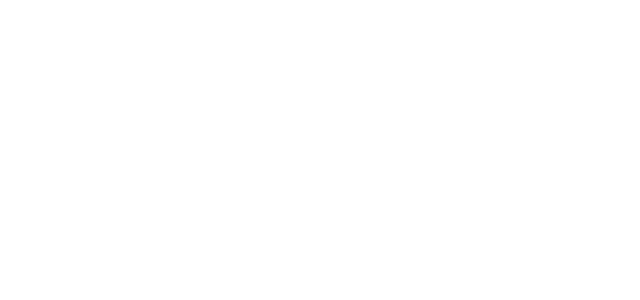
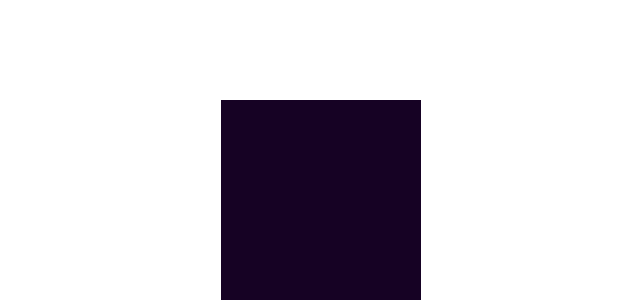
Before and after one commit to Lu-Smith/animated_portfolio_sass_typescript, a React (Create React App) app: page / in a window 1280 px wide. Shown: the part 500-800 px from the top of the page, without its empty margins (519-1159 px from the left). Built offline with nearby package versions, Linux system fonts and the light colour scheme.

Commit message:
testing animations

```diff
--- a/src/Test.tsx
+++ b/src/Test.tsx
@@ -6,8 +6,8 @@ const Test = () => {
     <div className='course'>
         <motion.div
         className="box"
-        initial={{opacity: 1, scale: 0.5}}
-        animate={{opacity: 0}}
+        initial={{opacity: 0, scale: 0.5}}
+        animate={{opacity: 1 , scale: 1, x: 200, y: 300}}
         transition={{duration: 2, delay: 2}}>
 
         </motion.div>
```
